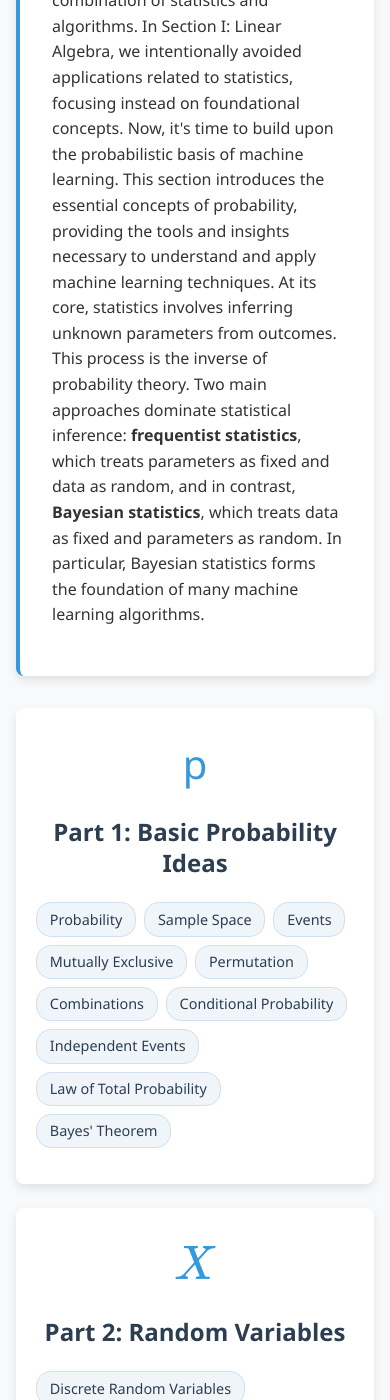
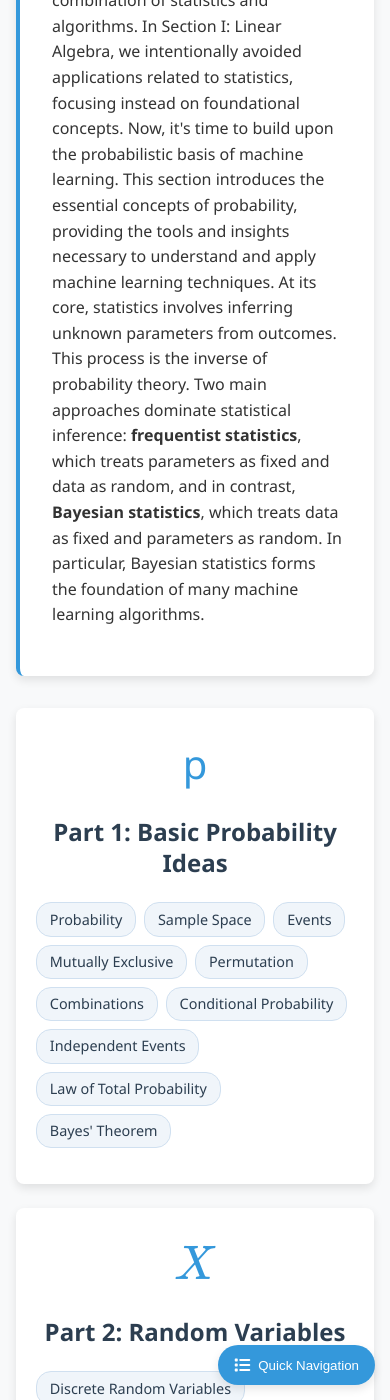
Before and after one commit to Yusukey01/yusukey01.github.io, a Jekyll site: the page built from Mathematics/Probability/probability.html, in a window 390 px wide and 1400 px high, scrolled down 585 px. Built offline with Jekyll 4.4.1, drawn with Linux system fonts in a browser that asks for light colours.

Commit message:
make quick jump for each section

```diff
--- a/Mathematics/Probability/probability.html
+++ b/Mathematics/Probability/probability.html
@@ -12,6 +12,18 @@ uses_python: false
         <div class="hero-section">
             <h1 class="webpage-name">III - Probability & Statistics
             </h1>
+        </div>
+
+        <div class="quick-jump-container">
+            <button id="quick-jump-toggle" class="quick-jump-toggle">
+            <i class="fas fa-list"></i> Quick Navigation
+            </button>
+            <div id="quick-jump-menu" class="quick-jump-menu">
+            <h3>Jump to Topic</h3>
+            <div class="quick-jump-links">
+                <!-- These links will be dynamically populated with JavaScript -->
+            </div>
+            </div>
         </div>
 
         <div class="container">
--- a/css/styles.css
+++ b/css/styles.css
@@ -161,6 +161,100 @@
     display: none;
     cursor: pointer;
     font-size: var(--font-size-xl);
+  }
+
+  /* Quick Jump Navigation */
+  .quick-jump-container {
+    position: fixed;
+    bottom: 20px;
+    right: 20px;
+    z-index: 1000;
+  }
+
+  .quick-jump-toggle {
+    background-color: var(--primary-color);
+    color: var(--text-light);
+    border: none;
+    border-radius: var(--border-radius-pill);
+    padding: 12px 16px;
+    cursor: pointer;
+    box-shadow: var(--shadow-md);
+    display: flex;
+    align-items: center;
+    gap: 8px;
+    font-weight: 500;
+    transition: all var(--transition-normal);
+  }
+
+  .quick-jump-toggle:hover {
+    background-color: #2980b9;
+    transform: translateY(-2px);
+  }
+
+  .quick-jump-toggle i {
+    font-size: 16px;
+  }
+
+  .quick-jump-menu {
+    position: absolute;
+    bottom: 60px;
+    right: 0;
+    background-color: var(--bg-white);
+    border-radius: var(--border-radius-md);
+    padding: 15px;
+    box-shadow: var(--shadow-lg);
+    width: 280px;
+    max-height: 60vh;
+    overflow-y: auto;
+    display: none;
+    border: 1px solid var(--border-color);
+  }
+
+  .quick-jump-menu.active {
+    display: block;
+    animation: fadeIn 0.2s ease-out;
+  }
+
+  .quick-jump-menu h3 {
+    margin-top: 0;
+    margin-bottom: 12px;
+    padding-bottom: 8px;
+    border-bottom: 1px solid var(--border-color);
+    color: var(--secondary-color);
+    font-size: 18px;
+  }
+
+  .quick-jump-links {
+    display: flex;
+    flex-direction: column;
+    gap: 8px;
+  }
+
+  .quick-jump-links a {
+    display: block;
+    padding: 8px 12px;
+    border-radius: var(--border-radius-sm);
+    text-decoration: none;
+    color: var(--text-color);
+    transition: all var(--transition-fast);
+    font-size: 14px;
+  }
+
+  .quick-jump-links a:hover {
+    background-color: #f0f7ff;
+    color: var(--primary-color);
+  }
+
+  @media (max-width: 768px) {
+    .quick-jump-container {
+      bottom: 15px;
+      right: 15px;
+    }
+
+    .quick-jump-menu {
+      width: 250px;
+      max-height: 50vh;
+    }
   }
 
   /* ========== 5. Search Functionality ========== */
--- a/js/main.js
+++ b/js/main.js
@@ -131,4 +131,80 @@ document.addEventListener('DOMContentLoaded', function() {
             element.classList.add('fade-in');
         });
     }
+
+    document.addEventListener('DOMContentLoaded', function() {
+        // Find the quick jump toggle and menu
+        const quickJumpToggle = document.getElementById('quick-jump-toggle');
+        const quickJumpMenu = document.getElementById('quick-jump-menu');
+        const quickJumpLinks = document.querySelector('.quick-jump-links');
+
+        if (quickJumpToggle && quickJumpMenu && quickJumpLinks) {
+          // Populate the quick jump menu with card links
+          const cards = document.querySelectorAll('.card');
+          if (cards.length > 0) {
+            cards.forEach(card => {
+              const cardTitle = card.querySelector('h3 a');
+              if (cardTitle) {
+                const link = document.createElement('a');
+                link.href = cardTitle.getAttribute('href');
+                link.textContent = cardTitle.textContent;
+                quickJumpLinks.appendChild(link);
+              }
+            });
+          }
+
+          // Toggle the quick jump menu when clicked
+          quickJumpToggle.addEventListener('click', function() {
+            quickJumpMenu.classList.toggle('active');
+          });
+
+          // Close the menu when clicking outside
+          document.addEventListener('click', function(event) {
+            const isClickInsideMenu = quickJumpMenu.contains(event.target);
+            const isClickOnToggle = quickJumpToggle.contains(event.target);
+
+            if (!isClickInsideMenu && !isClickOnToggle && quickJumpMenu.classList.contains('active')) {
+              quickJumpMenu.classList.remove('active');
+            }
+          });
+        }
+      });
 });
+
+document.addEventListener('DOMContentLoaded', function() {
+    // Find the quick jump toggle and menu
+    const quickJumpToggle = document.getElementById('quick-jump-toggle');
+    const quickJumpMenu = document.getElementById('quick-jump-menu');
+    const quickJumpLinks = document.querySelector('.quick-jump-links');
+
+    if (quickJumpToggle && quickJumpMenu && quickJumpLinks) {
+      // Populate the quick jump menu with card links
+      const cards = document.querySelectorAll('.card');
+      if (cards.length > 0) {
+        cards.forEach(card => {
+          const cardTitle = card.querySelector('h3 a');
+          if (cardTitle) {
+            const link = document.createElement('a');
+            link.href = cardTitle.getAttribute('href');
+            link.textContent = cardTitle.textContent;
+            quickJumpLinks.appendChild(link);
+          }
+        });
+      }
+
+      // Toggle the quick jump menu when clicked
+      quickJumpToggle.addEventListener('click', function() {
+        quickJumpMenu.classList.toggle('active');
+      });
+
+      // Close the menu when clicking outside
+      document.addEventListener('click', function(event) {
+        const isClickInsideMenu = quickJumpMenu.contains(event.target);
+        const isClickOnToggle = quickJumpToggle.contains(event.target);
+
+        if (!isClickInsideMenu && !isClickOnToggle && quickJumpMenu.classList.contains('active')) {
+          quickJumpMenu.classList.remove('active');
+        }
+      });
+    }
+  });
```
